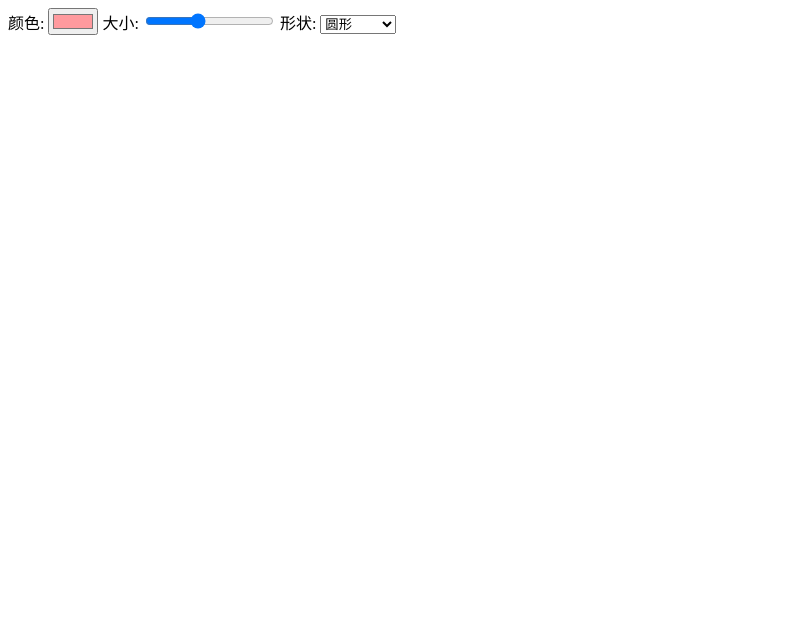
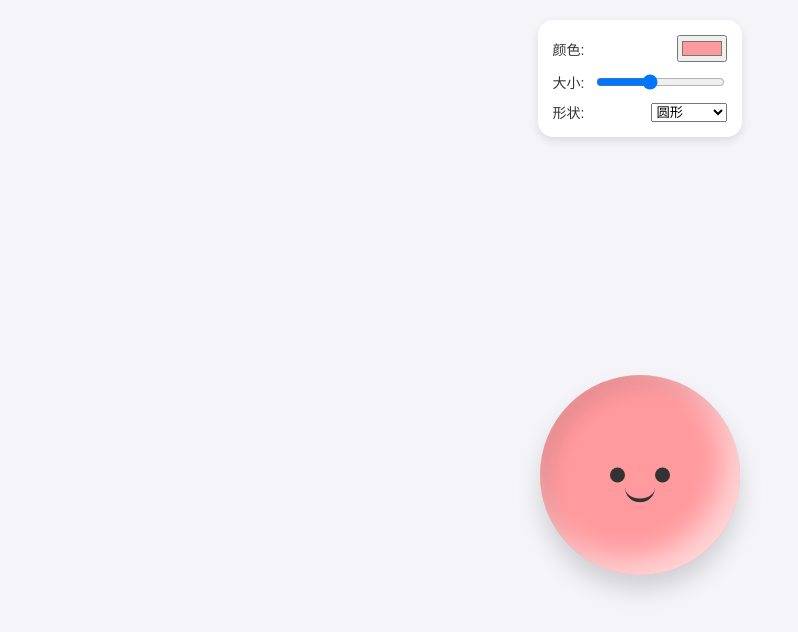
Before and after one commit to libaibai563412-ctrl/nienie, a plain HTML site: page index.html in a window 1280 px wide. Shown: the whole page, without its empty margins (0-798 px from the left). Drawn offline with Linux system fonts and the light colour scheme.

```diff
--- a/style.css
+++ b/style.css
@@ -1,116 +1,92 @@
-<!DOCTYPE html>
-<html lang="zh-CN">
-<head>
-    <meta charset="UTF-8">
-    <meta name="viewport" content="width=device-width, initial-scale=1.0, user-scalable=no">
-    <title>超解压高级捏捏</title>
-    <link rel="stylesheet" href="style.css">
-</head>
-<body>
-    <!-- 控制面板 -->
-    <div class="controls">
-        <label>颜色: <input type="color" id="colorPicker" value="#ff9a9e"></label>
-        <label>大小: <input type="range" id="sizeSlider" min="100" max="350" value="200"></label>
-        <label>形状:
-            <select id="shapeSelect">
-                <option value="50%">圆形</option>
-                <option value="30%">圆角方块</option>
-                <option value="10px">方形</option>
-                <option value="50% 50% 50% 50% / 60% 60% 40% 40%">水滴形</option>
-            </select>
-        </label>
-    </div>
+/* 基础设置 */
+body {
+    margin: 0;
+    padding: 0;
+    background-color: #f4f4f9;
+    display: flex;
+    flex-direction: column;
+    justify-content: center;
+    align-items: center;
+    height: 100vh;
+    overflow: hidden;
+    font-family: sans-serif;
+}
 
-    <!-- 游戏区域 -->
-    <div class="game-container">
-        <div id="squishy" class="squishy">
-            <div class="face">
-                <div class="eye"></div>
-                <div class="eye"></div>
-                <div class="mouth"></div>
-            </div>
-        </div>
-    </div>
+/* 顶部控制面板样式 */
+.controls {
+    position: absolute;
+    top: 20px;
+    background: white;
+    padding: 15px;
+    border-radius: 15px;
+    box-shadow: 0 4px 10px rgba(0,0,0,0.1);
+    display: flex;
+    flex-direction: column;
+    gap: 10px;
+    font-size: 14px;
+    z-index: 10;
+}
 
-    <script>
-        const squishy = document.getElementById('squishy');
-        const colorPicker = document.getElementById('colorPicker');
-        const sizeSlider = document.getElementById('sizeSlider');
-        const shapeSelect = document.getElementById('shapeSelect');
+.controls label {
+    display: flex;
+    justify-content: space-between;
+    align-items: center;
+    gap: 10px;
+    color: #333;
+}
 
-        // 音频上下文（用于生成音效）
-        let audioCtx;
+/* 游戏区域 */
+.game-container {
+    display: flex;
+    justify-content: center;
+    align-items: center;
+    margin-top: 150px; /* 给控制面板留出空间 */
+}
 
-        // 初始化控制面板功能
-        colorPicker.addEventListener('input', (e) => {
-            squishy.style.backgroundColor = e.target.value;
-            squishy.style.backgroundImage = 'none'; // 取消渐变色，使用纯色
-        });
+/* 捏捏本体 */
+.squishy {
+    width: 200px;
+    height: 200px;
+    background-color: #ff9a9e; /* 默认纯色，可通过控制面板修改 */
+    border-radius: 50%;
+    box-shadow: inset -15px -15px 30px rgba(255,255,255,0.6),
+                inset 10px 10px 20px rgba(0,0,0,0.1),
+                0 15px 25px rgba(0,0,0,0.15);
 
-        sizeSlider.addEventListener('input', (e) => {
-            squishy.style.width = e.target.value + 'px';
-            squishy.style.height = e.target.value + 'px';
-        });
+    /* 手感核心：给 transform 加上弹簧一样的回弹曲线 */
+    transition: transform 0.4s cubic-bezier(0.34, 1.56, 0.64, 1),
+                border-radius 0.4s cubic-bezier(0.34, 1.56, 0.64, 1),
+                width 0.2s, height 0.2s, background-color 0.2s;
+    cursor: pointer;
+    touch-action: none;
+    position: relative;
+}
 
-        shapeSelect.addEventListener('change', (e) => {
-            squishy.style.borderRadius = e.target.value;
-        });
+/* 小脸 */
+.face {
+    position: absolute;
+    top: 50%;
+    left: 50%;
+    transform: translate(-50%, -50%);
+    display: flex;
+    gap: 30px;
+}
 
-        // 音效生成函数：每次触发产生不同的音调
-        function playSquishSound() {
-            if (!audioCtx) {
-                audioCtx = new (window.AudioContext || window.webkitAudioContext)();
-            }
-            const osc = audioCtx.createOscillator();
-            const gainNode = audioCtx.createGain();
+.eye {
+    width: 15px;
+    height: 15px;
+    background-color: #333;
+    border-radius: 50%;
+    transition: transform 0.1s;
+}
 
-            osc.connect(gainNode);
-            gainNode.connect(audioCtx.destination);
-
-            // 随机频率，让声音不单一
-            const randomFreq = 300 + Math.random() * 400;
-            osc.type = Math.random() > 0.5 ? 'sine' : 'triangle';
-
-            osc.frequency.setValueAtTime(randomFreq, audioCtx.currentTime);
-            osc.frequency.exponentialRampToValueAtTime(randomFreq * 0.5, audioCtx.currentTime + 0.1);
-
-            // 音量和衰减
-            gainNode.gain.setValueAtTime(0.3, audioCtx.currentTime);
-            gainNode.gain.exponentialRampToValueAtTime(0.01, audioCtx.currentTime + 0.1);
-
-            osc.start();
-            osc.stop(audioCtx.currentTime + 0.1);
-        }
-
-        // 捏的手感逻辑
-        function squeeze(e) {
-            if(e.cancelable) e.preventDefault();
-
-            playSquishSound(); // 播放音效
-
-            // 获取当前设置的基础圆角，用于动态变形
-            const baseRadius = shapeSelect.value;
-
-            // 形变：稍微放大并压扁，增加拉扯感
-            squishy.style.transform = `scale(1.1, 0.85) translateY(5px)`;
-
-            // 动态挤压边框（把圆角压得更扁）
-            if (baseRadius === '50%') {
-                squishy.style.borderRadius = '50% 50% 40% 40% / 60% 60% 40% 40%';
-            } else {
-                squishy.style.transform += ` scaleX(1.05)`;
-            }
-        }
-
-        function release() {
-            squishy.style.transform = `scale(1, 1) translateY(0)`;
-            // 恢复用户选择的形状
-            squishy.style.borderRadius = shapeSelect.value;
-        }
-
-        squishy.addEventListener('pointerdown', squeeze);
-        window.addEventListener('pointerup', release);
-        window.addEventListener('pointercancel', release);
-    </script>
-</body>
-</html>
+.mouth {
+    position: absolute;
+    bottom: -20px;
+    left: 50%;
+    transform: translateX(-50%);
+    width: 30px;
+    height: 15px;
+    border-bottom: 4px solid #333;
+    border-radius: 0 0 50px 50px;
+}
```
